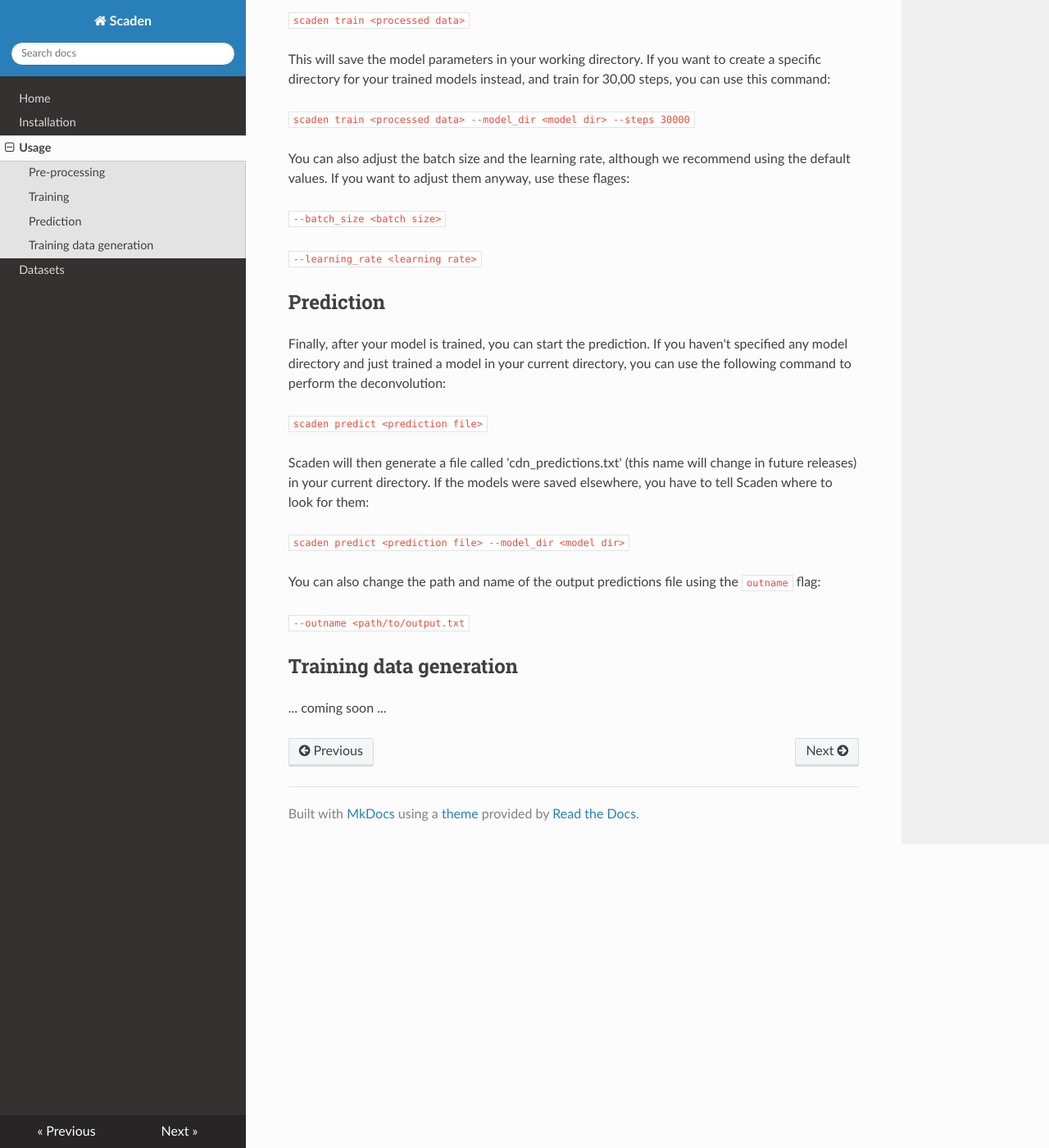
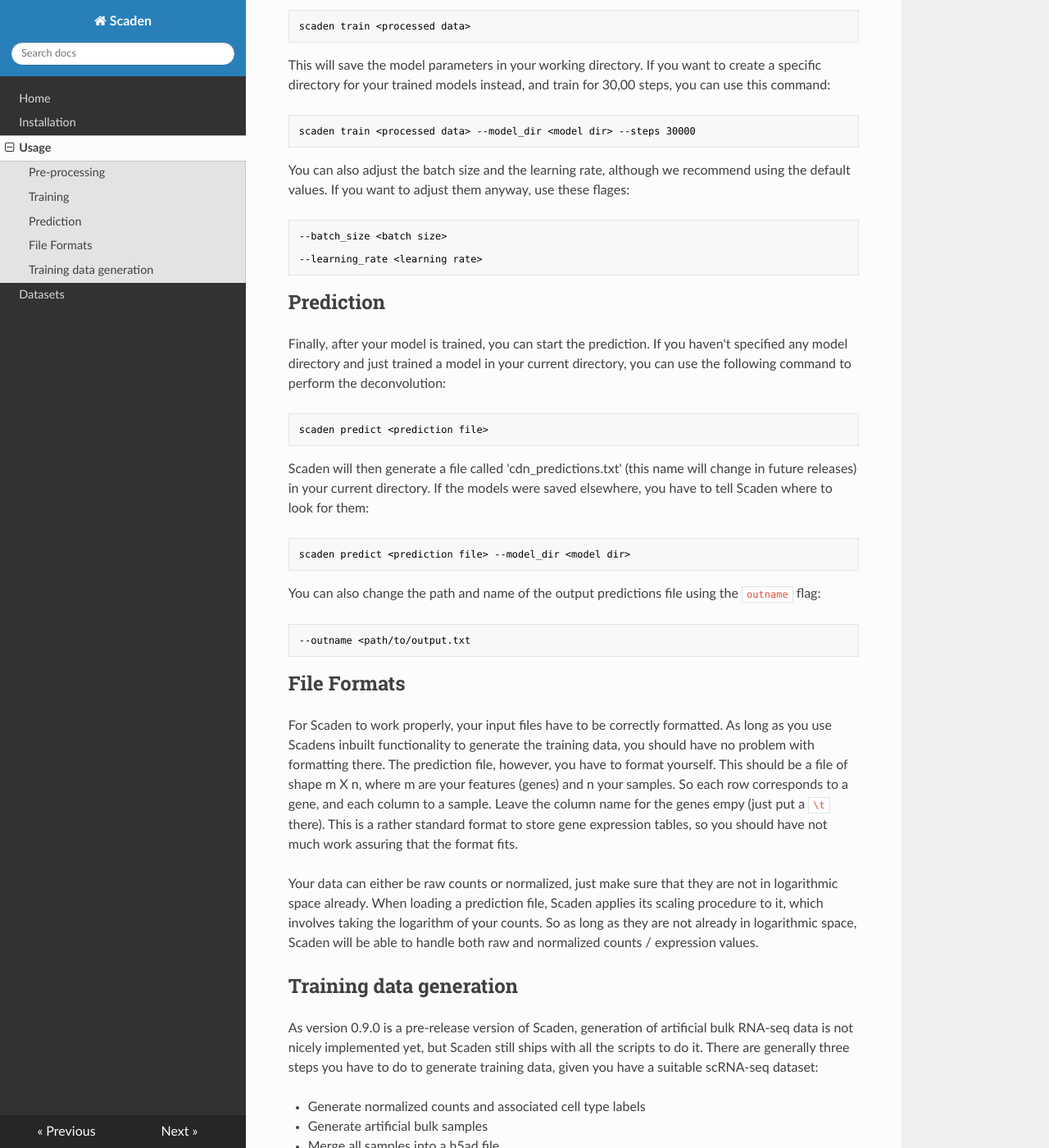
Before and after one commit to KevinMenden/scaden, an MkDocs documentation site: the page built from docs/usage.md, in a window 1280 px wide and 1400 px high, scrolled down 892 px. Shown: the whole window at 82% size. Built offline with MkDocs 1.6.1, drawn with Linux system fonts in a browser that asks for light colours; nearby versions of some CDN libraries; some of the changed text lies outside the part shown.

Commit message:
Documentation update

````diff
--- a/docs/usage.md
+++ b/docs/usage.md
@@ -7,16 +7,17 @@
 * prediction
 
 This assumes that you already have a training dataset. If not, Scaden contains functionality to create a dataset from one or several scRNA-seq datasets.
-Please refer to the [data generation](##Training-data-generation) section for instructions on how to create training datasets.
+Please refer to the [data generation](#training-data-generation) section for instructions on how to create training datasets.
 
-Note that we already provide datasets for certain tissues. All available datasets are listed in the [Datasets](##Datasets) section. We will
+Note that we already provide datasets for certain tissues. All available datasets are listed in the [Datasets](datasets) section. We will
 update this section when new datasets are added.
 
 ## Pre-processing
 The first step is to pre-process your training data. For this you need your training data and the dataset you want to perform deconvolution on.
 In this step, Scaden will create a new file for training which only contains the intersection of genes between the training and the prediction data.
 Furthermore, the training data will be log2-transformed and scaled to the range [0,1]. Use the following command for pre-processing:
-```
+
+```console
 scaden process <training data> <prediction data>
 ```
 
@@ -25,35 +26,66 @@
 each of them will be trained for 20,000 steps. You can train longer if you want, although we got good results with this number for datasets of
 around 30,000 samples. Use the following command to just train a model for 20,000 steps:
 
-`scaden train <processed data>`
+
+```console
+scaden train <processed data>
+```
 
 This will save the model parameters in your working directory. If you want to create a specific directory for your trained models instead,
 and train for 30,00 steps, you can use this command:
 
-`scaden train <processed data> --model_dir <model dir> --steps 30000`
+
+```console
+scaden train <processed data> --model_dir <model dir> --steps 30000
+```
+
 
 You can also adjust the batch size and the learning rate, although we recommend using the default values. If you want to adjust them anyway, use these flages:
 
-`--batch_size <batch size>`
 
-`--learning_rate <learning rate>`
+```console
+--batch_size <batch size>
+
+--learning_rate <learning rate>
+```
 
 ## Prediction
 Finally, after your model is trained, you can start the prediction. If you haven't specified any model directory and just trained a model
 in your current directory, you can use the following command to perform the deconvolution:
 
-`scaden predict <prediction file>`
+```console
+scaden predict <prediction file>
+```
 
 Scaden will then generate a file called 'cdn_predictions.txt' (this name will change in future releases) in your current directory. If the models were saved elsewhere,
 you have to tell Scaden where to look for them:
 
-`scaden predict <prediction file> --model_dir <model dir>`
+```console
+scaden predict <prediction file> --model_dir <model dir>
+```
+
 
 You can also change the path and name of the output predictions file using the `outname` flag:
 
-`--outname <path/to/output.txt`
+```console
+--outname <path/to/output.txt
+```
 
+## File Formats
+For Scaden to work properly, your input files have to be correctly formatted. As long as you use Scadens inbuilt functionality to generate the training data, you should have no problem
+with formatting there. The prediction file, however, you have to format yourself. This should be a file of shape m X n, where m are your features (genes) and n your samples. So each row corresponds to
+a gene, and each column to a sample. Leave the column name for the genes empy (just put a `\t` there). This is a rather standard format to store gene expression tables, so you should have not much work assuring that the
+format fits.
+
+Your data can either be raw counts or normalized, just make sure that they are not in logarithmic space already. When loading a prediction file, Scaden applies its scaling procedure to it, which involves taking the logarithm of your counts.
+So as long as they are not already in logarithmic space, Scaden will be able to handle both raw and normalized counts / expression values.
 
 ## Training data generation
+As version 0.9.0 is a pre-release version of Scaden, generation of artificial bulk RNA-seq data is not nicely implemented yet, but Scaden still ships with all the scripts to do it.
+There are generally three steps you have to do to generate training data, given you have a suitable scRNA-seq dataset:
+
+* Generate normalized counts and associated cell type labels
+* Generate artificial bulk samples
+* Merge all samples into a h5ad file
 
 ... coming soon ...
````
Also changed, not shown: docs/index.md (+7 -0 lines).
